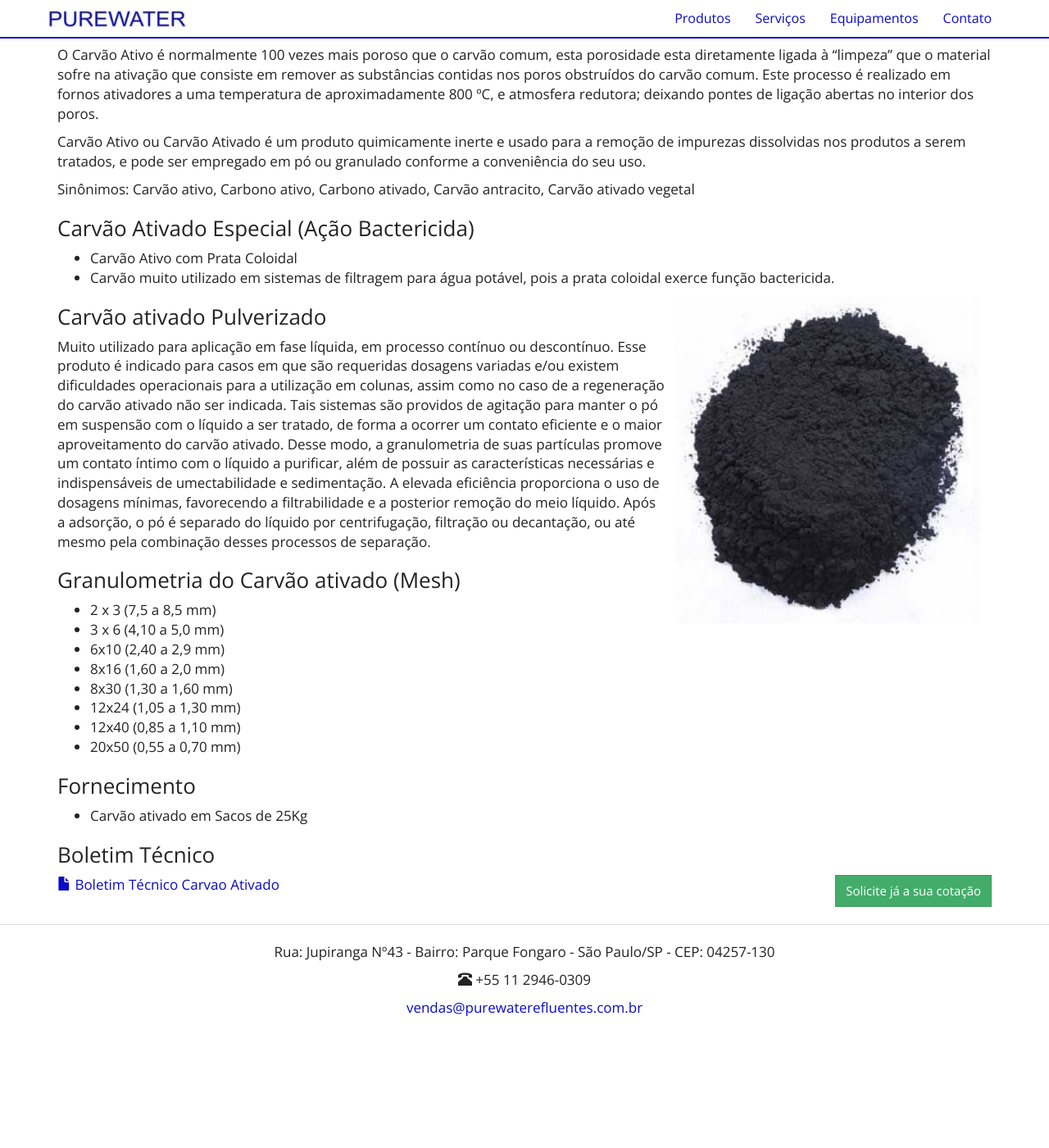
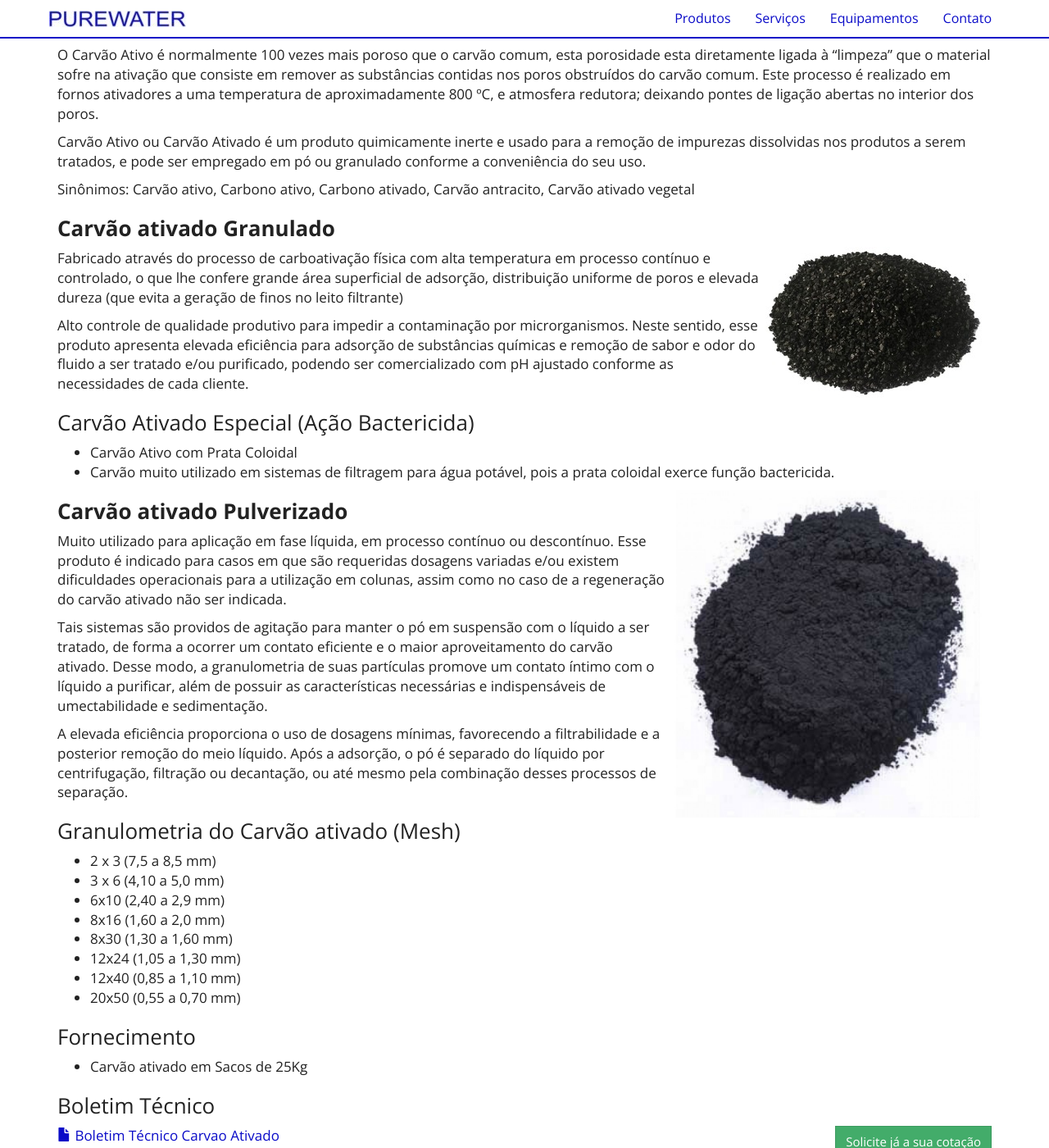
Before and after one commit to purewaterefluentes/purewaterefluentes.github.io, a Jekyll site: the page built from produtos/carvao-ativado.md, in a window 1280 px wide and 1400 px high, scrolled down 444 px. Shown: the whole window at 82% size. Built offline with Jekyll 4.4.1, drawn with Linux system fonts in a browser that asks for light colours; nearby versions of some CDN libraries; library files that are not in the unit come from our copies; before the commit the page ends 1696 px from its top, so only the background shows below that.

Commit message:
Update carvao-ativado.md

```diff
--- a/produtos/carvao-ativado.md
+++ b/produtos/carvao-ativado.md
@@ -17,6 +17,12 @@ Carvão Ativo ou Carvão Ativado é um produto quimicamente inerte e usado para
 Sinônimos: Carvão ativo, Carbono ativo, Carbono ativado, Carvão antracito, Carvão ativado vegetal
 
 
+<img class="img-responsive pull-right" style="max-width: 40%;" src="../../website/images/Carvão ativado granulado.jpg" alt="Carvão Ativado Granulado">
+
+### **Carvão ativado Granulado**
+Fabricado através do processo de carboativação física com alta temperatura em processo contínuo e controlado, o que lhe confere grande área superficial de adsorção, distribuição uniforme de poros e elevada dureza (que evita a geração de finos no leito filtrante)
+
+Alto controle de qualidade produtivo para impedir a contaminação por microrganismos. Neste sentido, esse produto apresenta elevada eficiência para adsorção de substâncias químicas e remoção de sabor e odor do fluido a ser tratado e/ou purificado, podendo ser comercializado com pH ajustado conforme as necessidades de cada cliente.
 
 ### Carvão Ativado Especial (Ação Bactericida)
 - Carvão Ativo com Prata Coloidal
@@ -25,9 +31,11 @@ Sinônimos: Carvão ativo, Carbono ativo, Carbono ativado, Carvão antracito, Ca
 
 <img class="img-responsive pull-right" style="max-width: 35%;" src="../../website/images/carvao ativado pulverizado.jpg" alt="Carvão Ativado Pulverizado">
 
-### Carvão ativado Pulverizado
+### **Carvão ativado Pulverizado**
 Muito utilizado para aplicação em fase líquida, em processo contínuo ou descontínuo. Esse produto é indicado para casos em que são requeridas dosagens variadas e/ou existem dificuldades operacionais para a utilização em colunas, assim como no caso de a regeneração do carvão ativado não ser indicada.
+
 Tais sistemas são providos de agitação para manter o pó em suspensão com o líquido a ser tratado, de forma a ocorrer um contato eficiente e o maior aproveitamento do carvão ativado. Desse modo, a granulometria de suas partículas promove um contato íntimo com o líquido a purificar, além de possuir as características necessárias e indispensáveis de umectabilidade e sedimentação.
+
 A elevada eficiência proporciona o uso de dosagens mínimas, favorecendo a filtrabilidade e a posterior remoção do meio líquido. Após a adsorção, o pó é separado do líquido por centrifugação, filtração ou decantação, ou até mesmo pela combinação desses processos de separação.
 
 ### Granulometria do Carvão ativado (Mesh)
```
